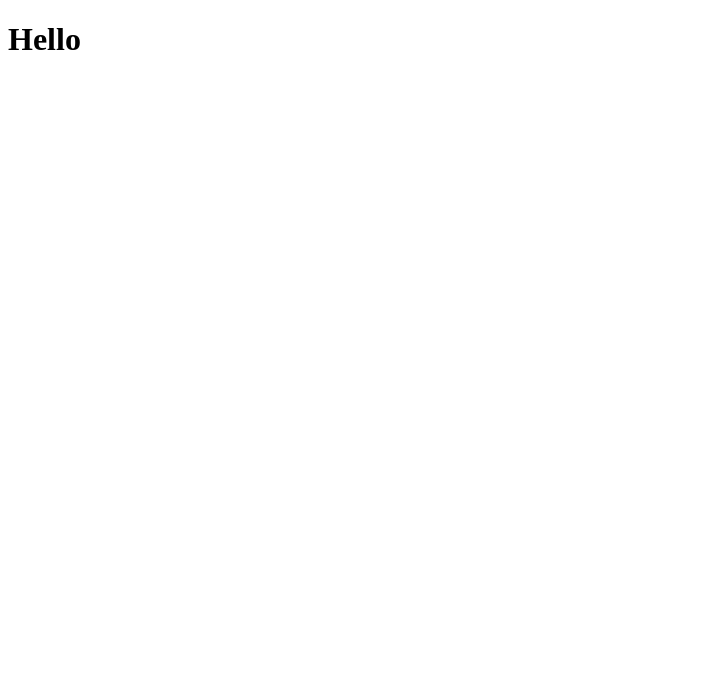
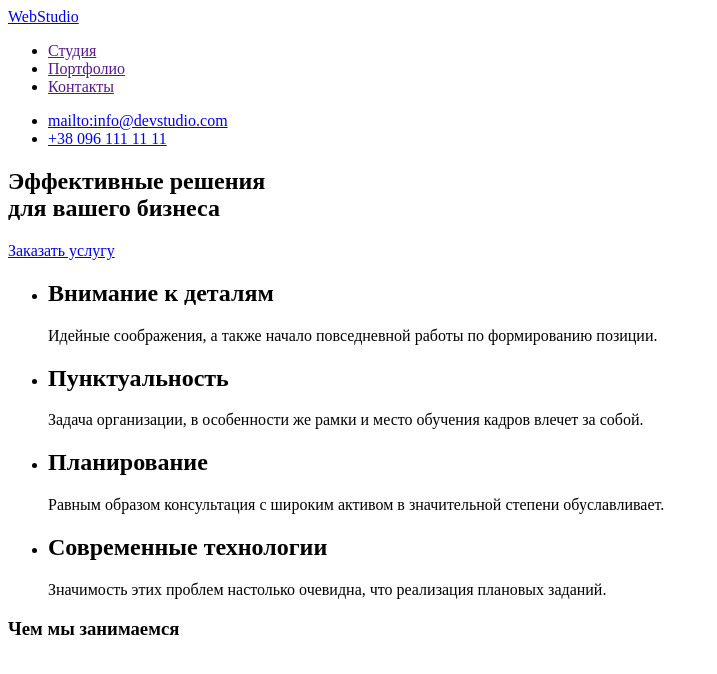
Before and after one commit to SakydonDmytro/goit-markup-hw-01, a plain HTML site: page index.html in a window 1280 px wide. Shown: the whole page, without its empty margins (0-717 px from the left). Drawn offline with Linux system fonts and the light colour scheme.

Commit message:
Update index.html

```diff
--- a/index.html
+++ b/index.html
@@ -1,5 +1,5 @@
 <!DOCTYPE html>
-<html lang="en">
+<html lang="ru">
 <head>
     <meta charset="UTF-8">
     <meta http-equiv="X-UA-Compatible" content="IE=edge">
@@ -7,6 +7,48 @@
     <title>Document</title>
 </head>
 <body>
-    <h1>Hello</h1>
+    <header>
+        <nav>
+            <a href="/">WebStudio</a>
+            <ul>
+                <li><a href="">Студия</a></li>
+                <li><a href="">Портфолио</a></li>
+                <li><a href="">Контакты</a></li>
+            </ul>
+        </nav>
+            <ul>
+                <li><a href="mailto:info@devstudio.com">mailto:info@devstudio.com</a></li>
+                <li><a href="tel:+38 096 111 11 11">+38 096 111 11 11</a></li>
+            </ul>
+    </header>
+
+        <section>
+            <h1>
+                Эффективные решения<br>для вашего бизнеса
+            </h1>
+            <a href="
+            ">Заказать услугу</a>
+        </section>
+        <section>
+            <ul>
+                <li>
+                    <h2>Внимание к деталям</h2>
+                    <p>Идейные соображения, а также начало повседневной работы по формированию позиции.</p>
+                </li>
+                <li>
+                    <h2>Пунктуальность</h2>
+                    <p>Задача организации, в особенности же рамки и место обучения кадров влечет за собой.</p>
+                </li>
+                <li>
+                    <h2>Планирование</h2>
+                    <p>Равным образом консультация с широким активом в значительной степени обуславливает.</p>
+                </li>
+                <li>
+                    <h2>Современные технологии</h2>
+                    <p>Значимость этих проблем настолько очевидна, что реализация плановых заданий.</p>
+                </li>
+            </ul>
+            <h3>Чем мы занимаемся</h3>
+        </section>
 </body>
 </html>
```
